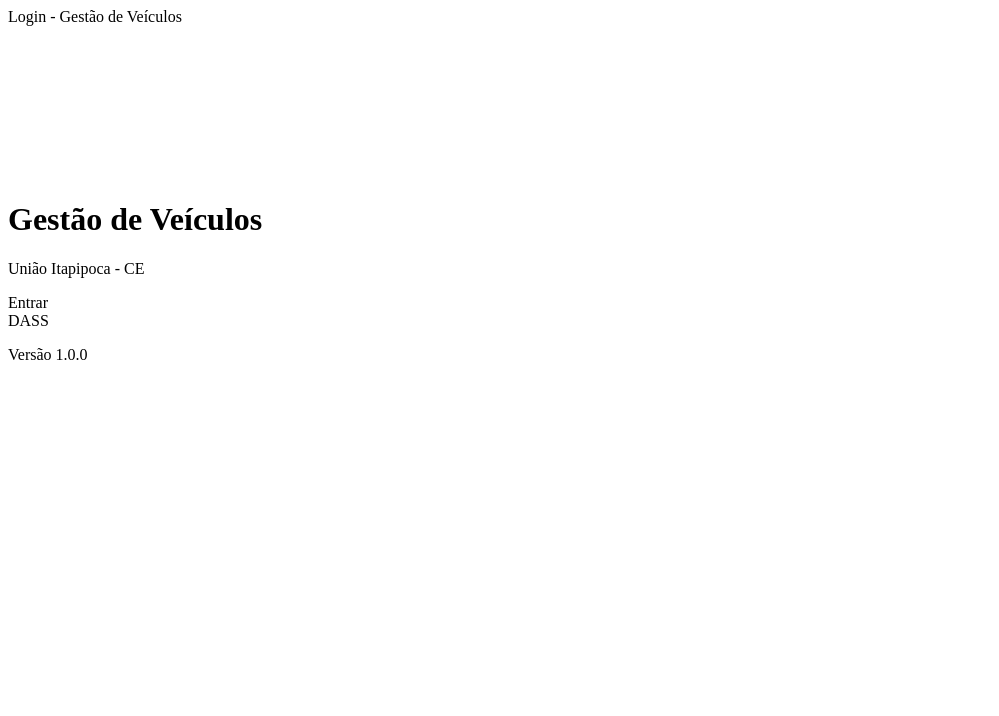
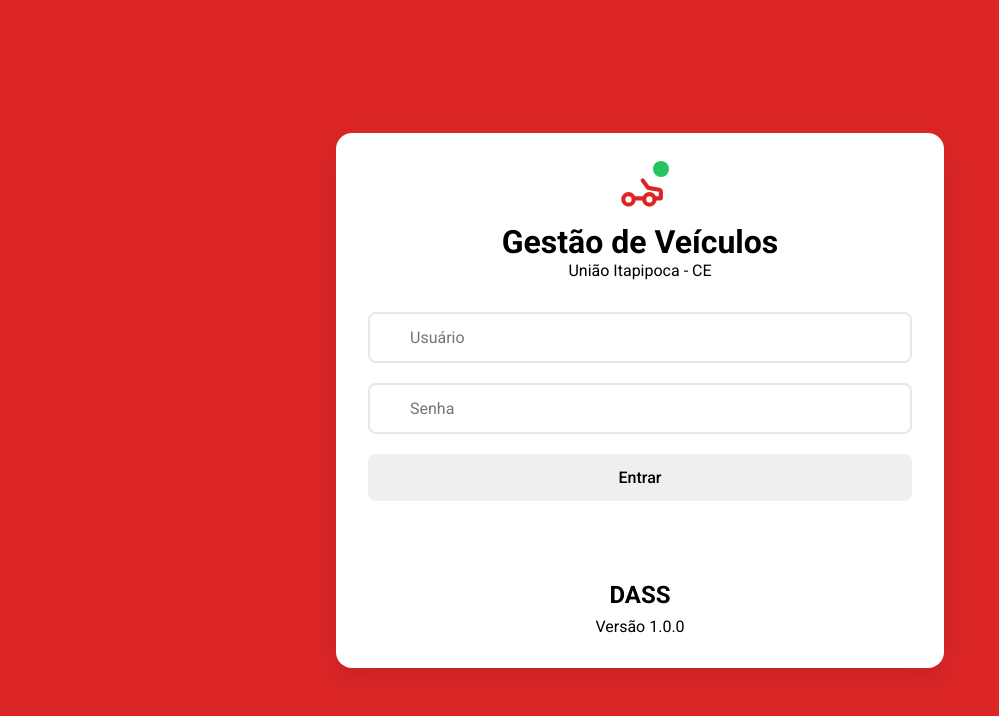
Before and after one commit to Gabrielsantosoficial/gerenciamento-veicular, a plain HTML site: page index.html in a window 1280 px wide. Shown: the whole page, without its empty margins (0-999 px from the left). Drawn offline with Linux system fonts and the light colour scheme.

Commit message:
Update index.html

```diff
--- a/index.html
+++ b/index.html
@@ -1,47 +1,47 @@
 <!DOCTYPE html>
 <html lang="pt-BR">
-<cabeça>
+<head>
     <meta charset="UTF-8">
-    <meta nome="viewport" conteúdo="width=device-width, initial-scale=1.0">
-    <título>Login - Gestão de Veículos</título>
-    <link rel="folha de estilo" href="css/estilo.css">
-    <link rel="pré-conectar" href="https://fonts.googleapis.com">
-    <link rel="pré-conectar" href="https://fonts.gstatic.com" origem cruzada>
+    <meta name="viewport" content="width=device-width, initial-scale=1.0">
+    <title>Login - Gestão de Veículos</title>
+    <link rel="stylesheet" href="css/style.css">
+    <link rel="preconnect" href="https://fonts.googleapis.com">
+    <link rel="preconnect" href="https://fonts.gstatic.com" crossorigin>
     <link href="https://fonts.googleapis.com/css2?family=Inter:ital,opsz,wght@0,14..32,100..900;1,14..32,100..900&family=Roboto:ital,wght@0,100;0,300;0,400;0,500;0,700;0,900;1,100;1,300;1,400;1,500;1,700;1,900&display=swap" rel="stylesheet">
-</cabeça>
-<corpo>
-    <principal classe="contêiner">
-        <div classe="cartão de login">
-            <div classe="cabeçalho de logotipo">
-                <div classe="logotipo">
-                    <svg xmlns="http://www.w3.org/2000/svg" largura="32" alta="32" ver caixa="0 0 24 24" preencher="nenhum" acidente vascular cerebral="cor atual" largura do traço="2" stroke-linecap="round" stroke-linejoin="round" class="car-icon">
-                        <caminho d="M14 16H9m10 0h3v-3,15a1 1 0 0 0-0,84-0,99L16 11l-2,7-3,6a1 1 0 0-0,8-0,4H5,24a2 2 0 0-1,8 1,1l-0,8 1,63A6 6 0 0 0 2 12,42V16h2"/>
-                        <círculo cx="6,5" cy="16,5" r="2,5"/>
-                        <círculo cx="16,5" cy="16,5" r="2,5"/>
+</head>
+<body>
+    <main class="container">
+        <div class="login-card">
+            <div class="logo-header">
+                <div class="logo">
+                    <svg xmlns="http://www.w3.org/2000/svg" width="32" height="32" viewBox="0 0 24 24" fill="none" stroke="currentColor" stroke-width="2" stroke-linecap="round" stroke-linejoin="round" class="car-icon">
+                        <path d="M14 16H9m10 0h3v-3.15a1 1 0 0 0-.84-.99L16 11l-2.7-3.6a1 1 0 0-0.8-0.4H5.24a2 2 0 0-1.8 1.1l-0.8 1.63A6 6 0 0 0 2 12.42V16h2"/>
+                        <circle cx="6.5" cy="16.5" r="2.5"/>
+                        <circle cx="16.5" cy="16.5" r="2.5"/>
                     </svg>
-                    <div classe="ponto"></div>
+                    <div class="dot"></div>
                 </div>
                 <h1>Gestão de Veículos</h1>
                 <p>União Itapipoca - CE</p>
             </div>
 
-            <formulário classe="forma de login" ação="veículos/veículos.html">
-                <div classe="grupo de entrada">
-                    <i classe="input-icon fas fa-user"></i>
-                    <entrada tipo="texto" classe="entrada" espaço reservado="Usuário" requerido>
+            <form class="login-form" action="veiculos/veiculos.html">
+                <div class="input-group">
+                    <i class="input-icon fas fa-user"></i>
+                    <input type="text" class="input" placeholder="Usuário" required>
                 </div>
-                <div classe="grupo de entrada">
-                    <i classe="input-icon fas fa-lock"></i>
-                    <entrada tipo="senha" classe="entrada" espaço reservado="Senha" requerido>
+                <div class="input-group">
+                    <i class="input-icon fas fa-lock"></i>
+                    <input type="password" class="input" placeholder="Senha" required>
                 </div>
-                <botão tipo="enviar" classe="botão verde-botão">Entrar</botão>
-            </formulário>
+                <button type="submit" class="button green-button">Entrar</button>
+            </form>
 
-            <div classe="logo-dass">
-                <vão>DASS</vão>
+            <div class="logo-dass">
+                <span>DASS</span>
                 <p>Versão 1.0.0</p>
             </div>
         </div>
-    </principal>
-</corpo>
+    </main>
+</body>
 </html>
```
